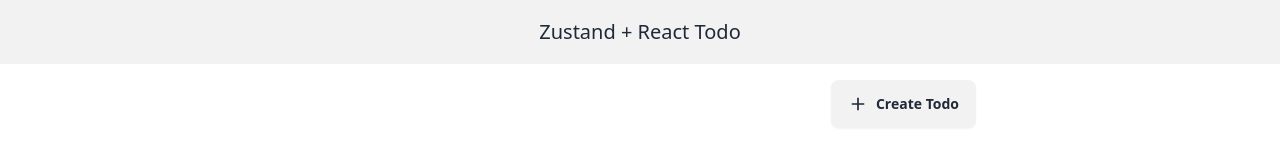
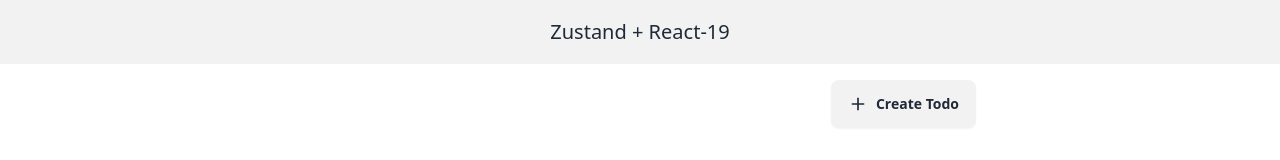
Before and after one commit to harshmangalam/react19-zustand-todo, a React (Vite) app: page / in a window 1280 px wide. Shown: the top 160 px of the page. Built offline with nearby package versions, Linux system fonts and the light colour scheme.

Commit message:
react 19 with zustand

```diff
--- a/src/components/navbar.tsx
+++ b/src/components/navbar.tsx
@@ -1,7 +1,7 @@
 export function Navbar() {
   return (
     <header className="navbar bg-base-200 flex justify-center fixed top-0 left-0 right-0">
-      <div className="text-xl text-center">Zustand + React Todo</div>
+      <div className="text-xl text-center">Zustand + React-19</div>
     </header>
   );
 }
```
